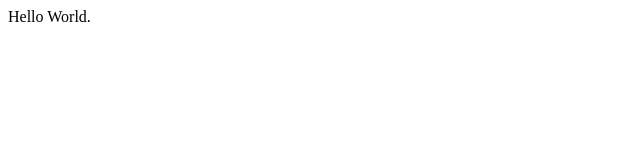
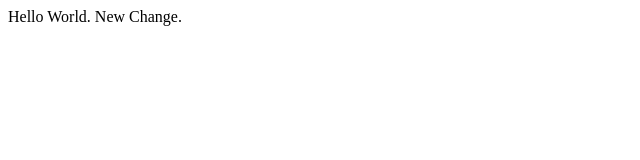
Before and after one commit to gnayed/git-repo, a plain HTML site: page index.html in a window 1280 px wide. Shown: the whole page, without its empty margins (0-640 px from the left). Drawn offline with Linux system fonts and the light colour scheme.

Commit message:
updated index.html

```diff
--- a/index.html
+++ b/index.html
@@ -4,6 +4,6 @@
 
     </head>
     <body>
-        Hello World.
+        Hello World. New Change.
     </body>
 </html>
```
